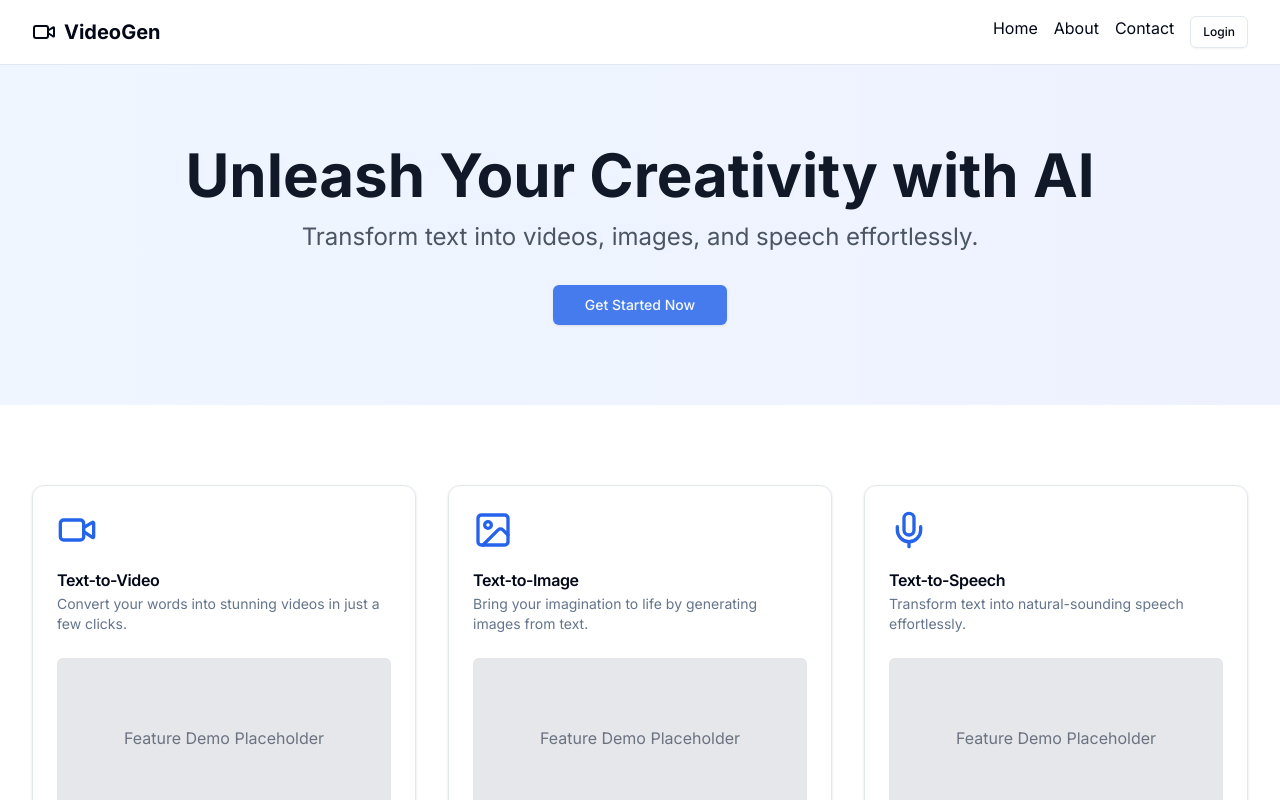
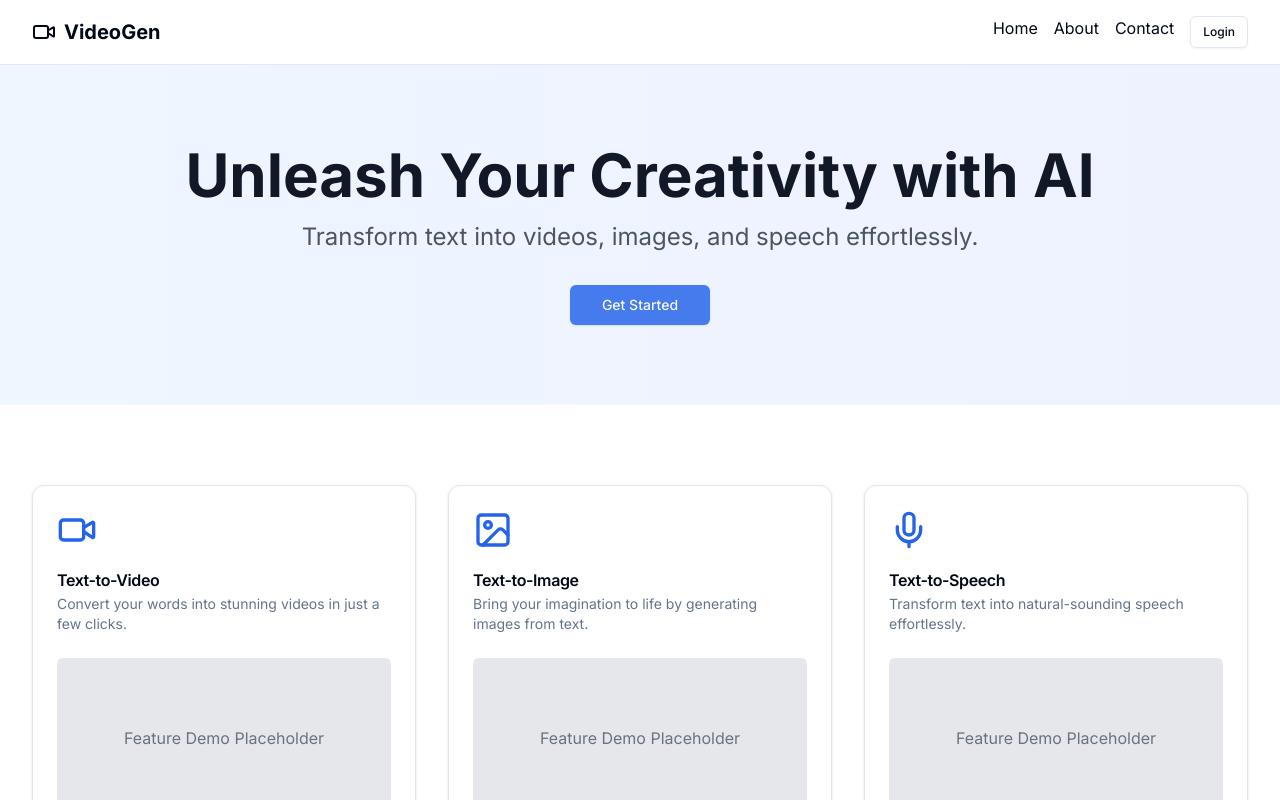
Before and after one commit to sshakya30/videogen, a Next.js app: page /videogen in a window 1280 px wide. Shown: the top 800 px of the page. Built offline with nearby package versions, Linux system fonts and the light colour scheme.

Commit message:
updated my Get Started Now button to Get started

```diff
--- a/components/hero.tsx
+++ b/components/hero.tsx
@@ -11,7 +11,7 @@ export default function Hero() {
           Transform text into videos, images, and speech effortlessly.
         </p>
         <Button size="lg" className="animate-pulse">
-          Get Started Now
+          Get Started
         </Button>
       </div>
     </section>
```
